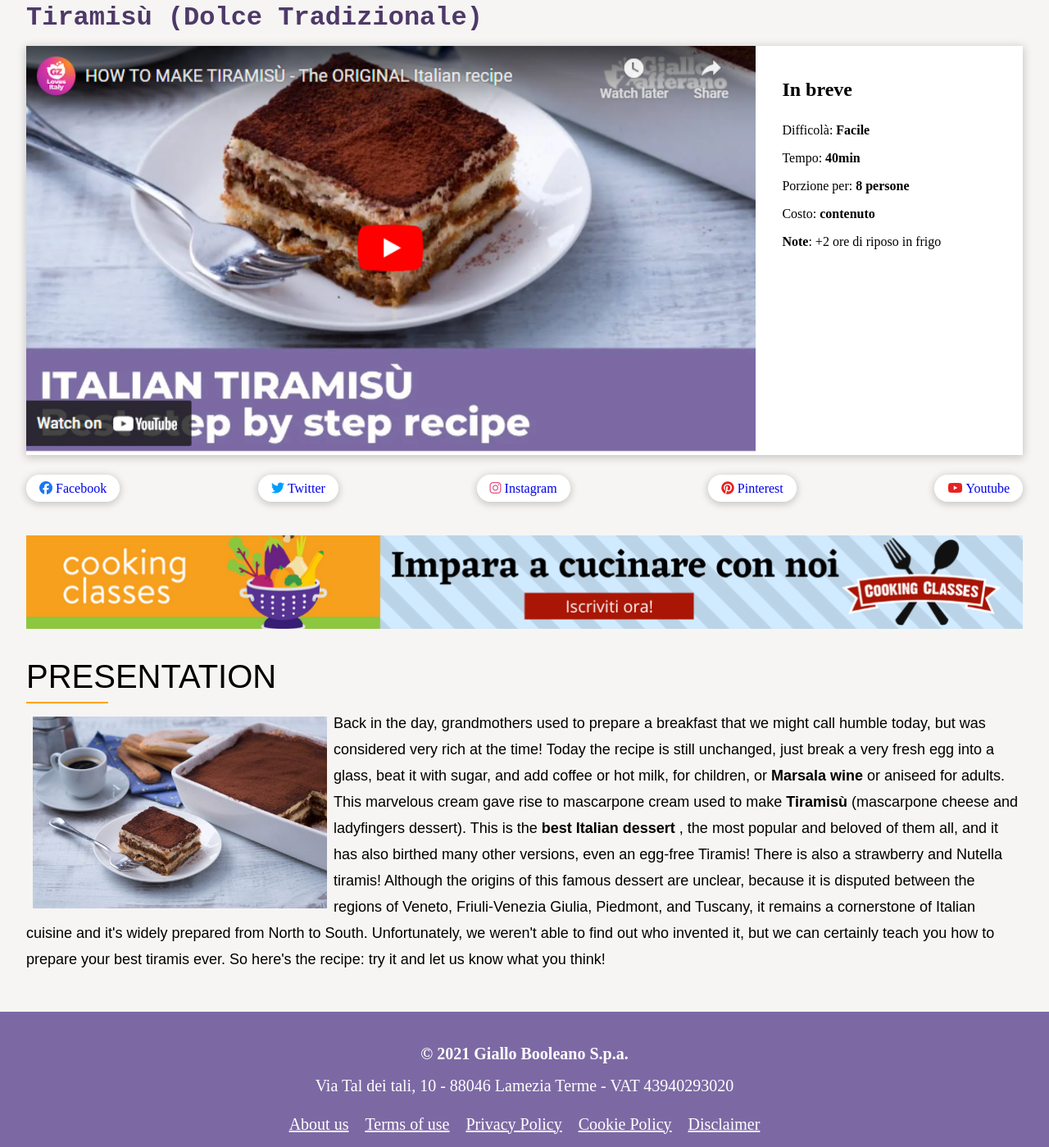
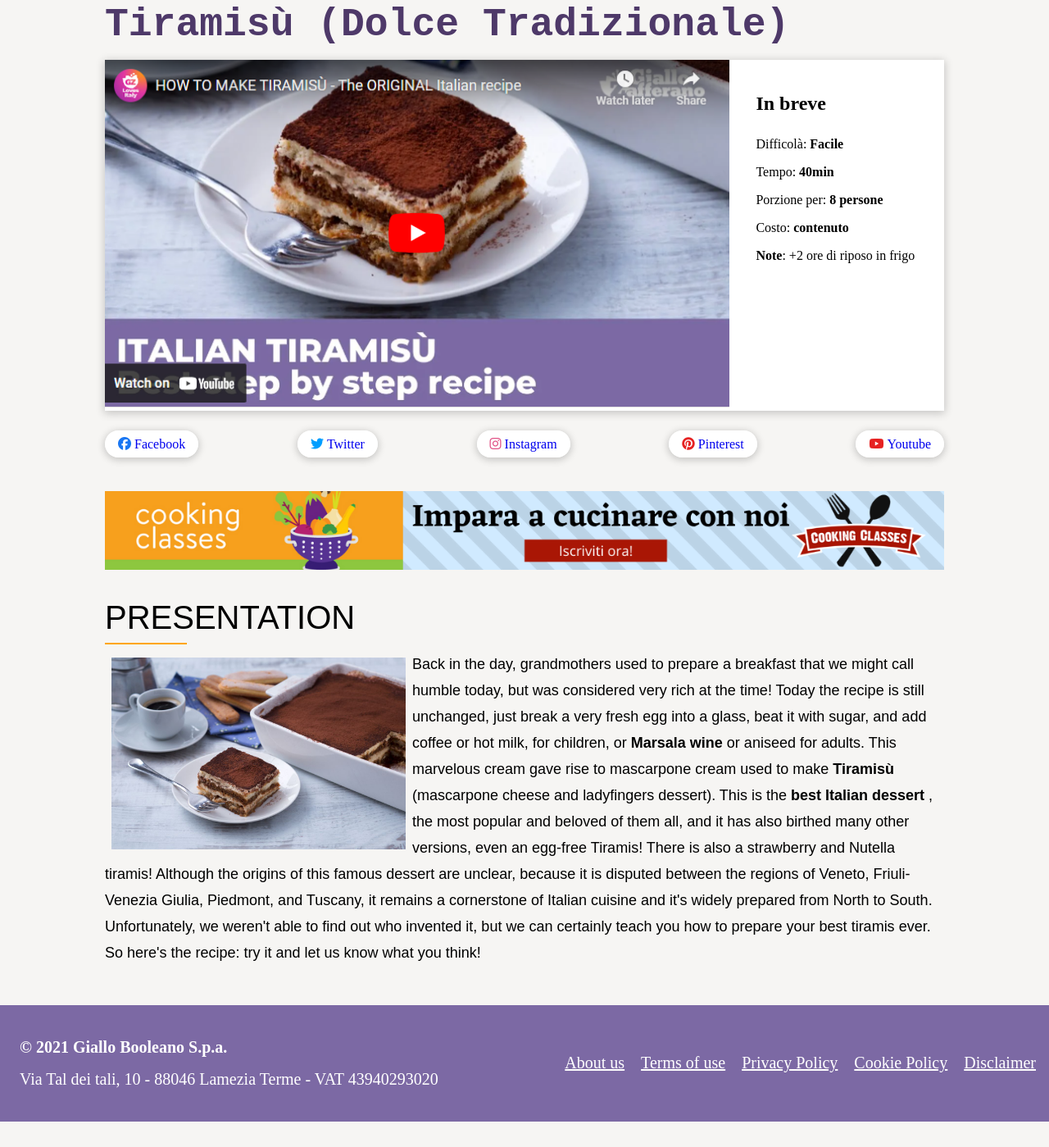
Before and after one commit to IonelxSolow/htmlcss-responsive-layout, a plain HTML site: page index.html in a window 1280 px wide. Shown: the part 117-1516 px from the top of the page at 82% size. After the commit the page ends 1485 px from the top, so only its background shows below. Drawn offline with Linux system fonts and the light colour scheme.

```diff
--- a/assets/css/style.css
+++ b/assets/css/style.css
@@ -200,6 +200,12 @@
 }
 .description_video{
     flex-grow: 1;
+    /* display: grid; */
+
+   /*  ul{
+        display: none;
+    } */
+
 
 }
 
@@ -223,6 +229,36 @@
   }
 }
 
-/* @media screen and (min-width: 1019px) {
+@media screen and (min-width: 1019px) {
+   main{
+    width: 80%;
+    #type_and_title{
+        >h1{
+        font-size: 3rem;
+        font-weight: 900;
+       }
+    }
 
-} */
+   }
+   .description_video{
+    flex-grow: 1;
+    display: block;
+    ul{
+        display: block;
+    }
+
+
+
+}
+   footer{
+
+    display: flex;
+    justify-content: space-between;
+    align-items: center;
+    .indirizzo_footer{
+        text-align: left;
+        padding-left: 0;
+    }
+   }
+
+}
--- a/index.html
+++ b/index.html
@@ -87,7 +87,7 @@
     </main>
 
     <footer>
-      <div>
+
         <div class="indirizzo_footer">
           <ul>
             <li><strong>© 2021 Giallo Booleano S.p.a.</strong></li>
@@ -105,7 +105,7 @@
             <li><a href="#">Disclaimer</a></li>
           </ul>
         </div>
-      </div>
+
     </footer>
   </body>
 </html>
```
